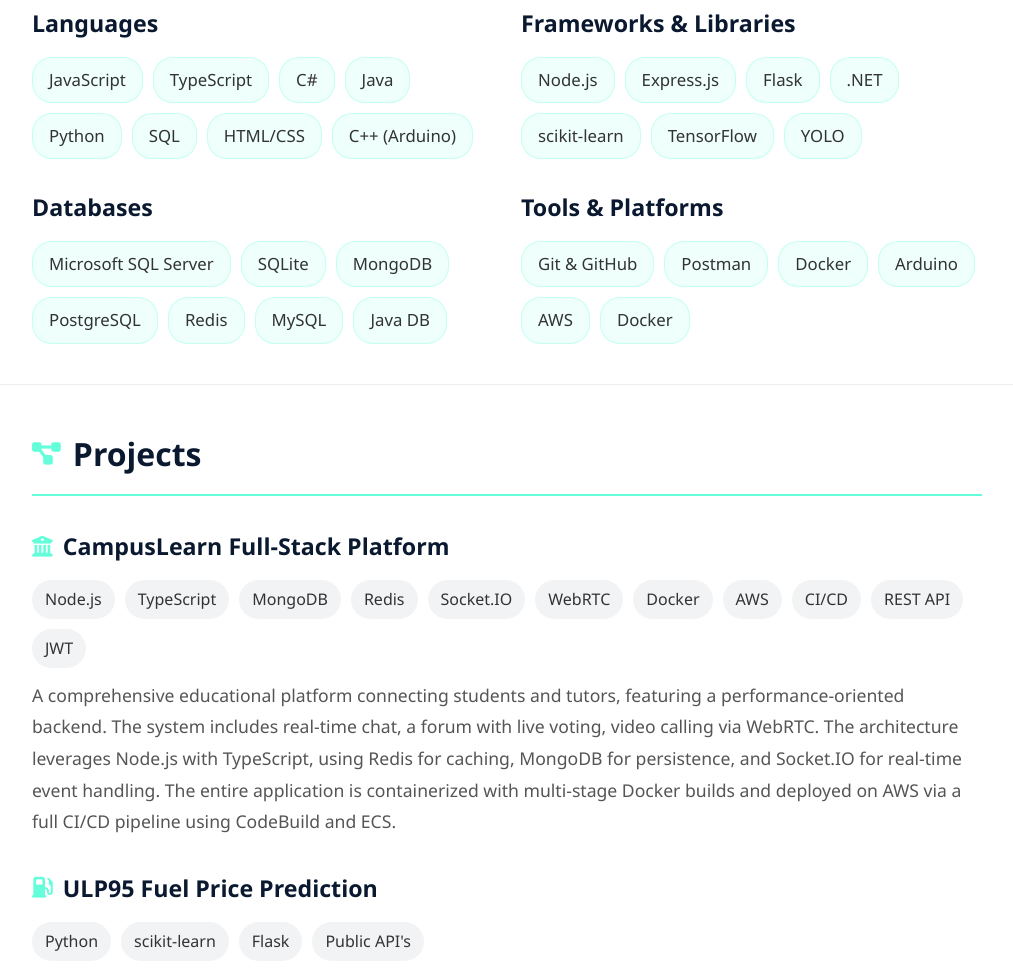
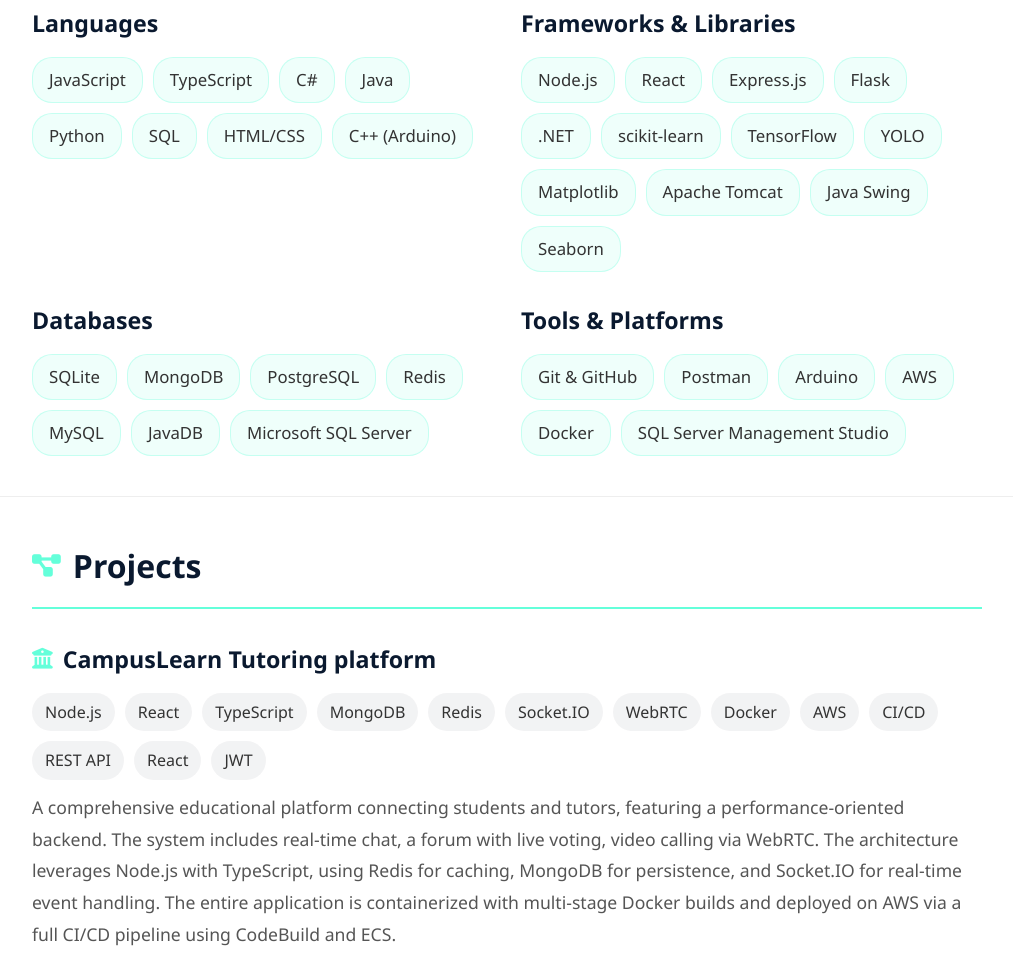
Before and after one commit to GideonVermeulen/CV_Website, a plain HTML site: page cv.html in a window 1280 px wide. Shown: the part 1354-2334 px from the top of the page, without its empty margins (133-1146 px from the left). Drawn offline with Linux system fonts and the light colour scheme.

Commit message:
Update CV

```diff
--- a/cv.html
+++ b/cv.html
@@ -329,25 +329,30 @@
                     <h3>Frameworks & Libraries</h3>
                     <div class="skill-list">
                         <span class="skill-tag">Node.js</span>
+                        <span class="skill-tag">React</span>
                         <span class="skill-tag">Express.js</span>
                         <span class="skill-tag">Flask</span>
                         <span class="skill-tag">.NET</span>
                         <span class="skill-tag">scikit-learn</span>
                         <span class="skill-tag">TensorFlow</span>
                         <span class="skill-tag">YOLO</span>
+                        <span class="skill-tag">Matplotlib</span>
+                        <span class="skill-tag">Apache Tomcat</span>
+                        <span class="skill-tag">Java Swing</span>
+                        <span class="skill-tag">Seaborn</span>
                     </div>
                 </div>
 
                 <div class="skill-category">
                     <h3>Databases</h3>
                     <div class="skill-list">
-                        <span class="skill-tag">Microsoft SQL Server</span>
                         <span class="skill-tag">SQLite</span>
                         <span class="skill-tag">MongoDB</span>
                         <span class="skill-tag">PostgreSQL</span>
                         <span class="skill-tag">Redis</span>
                         <span class="skill-tag">MySQL</span>
-                        <span class="skill-tag">Java DB</span>
+                        <span class="skill-tag">JavaDB</span>
+                        <span class="skill-tag">Microsoft SQL Server</span>
                     </div>
                 </div>
 
@@ -356,10 +361,10 @@
                     <div class="skill-list">
                         <span class="skill-tag">Git & GitHub</span>
                         <span class="skill-tag">Postman</span>
-                        <span class="skill-tag">Docker</span>
                         <span class="skill-tag">Arduino</span>
                         <span class="skill-tag">AWS</span>
                         <span class="skill-tag">Docker</span>
+                        <span class="skill-tag">SQL Server Management Studio</span>
                     </div>
                 </div>
             </div>
@@ -370,10 +375,11 @@
 
             <div class="project-item">
                 <div class="project-header">
-                    <div class="project-title"><i class="fas fa-university"></i> CampusLearn Full-Stack Platform</div>
+                    <div class="project-title"><i class="fas fa-university"></i> CampusLearn Tutoring platform</div>
                 </div>
                 <div class="project-tags">
                     <span class="project-tag">Node.js</span>
+                    <span class="project-tag">React</span>
                     <span class="project-tag">TypeScript</span>
                     <span class="project-tag">MongoDB</span>
                     <span class="project-tag">Redis</span>
@@ -383,6 +389,7 @@
                     <span class="project-tag">AWS</span>
                     <span class="project-tag">CI/CD</span>
                     <span class="project-tag">REST API</span>
+                    <span class="project-tag">React</span>
                     <span class="project-tag">JWT</span>
                 </div>
                 <p class="project-description">A comprehensive educational platform connecting students and tutors, featuring a performance-oriented backend. The system includes real-time chat, a forum with live voting, video calling via WebRTC. The architecture leverages Node.js with TypeScript, using Redis for caching, MongoDB for persistence, and Socket.IO for real-time event handling. The entire application is containerized with multi-stage Docker builds and deployed on AWS via a full CI/CD pipeline using CodeBuild and ECS.</p>
```
Also changed, not shown: index.html (+7 -6 lines), 1 other file.
